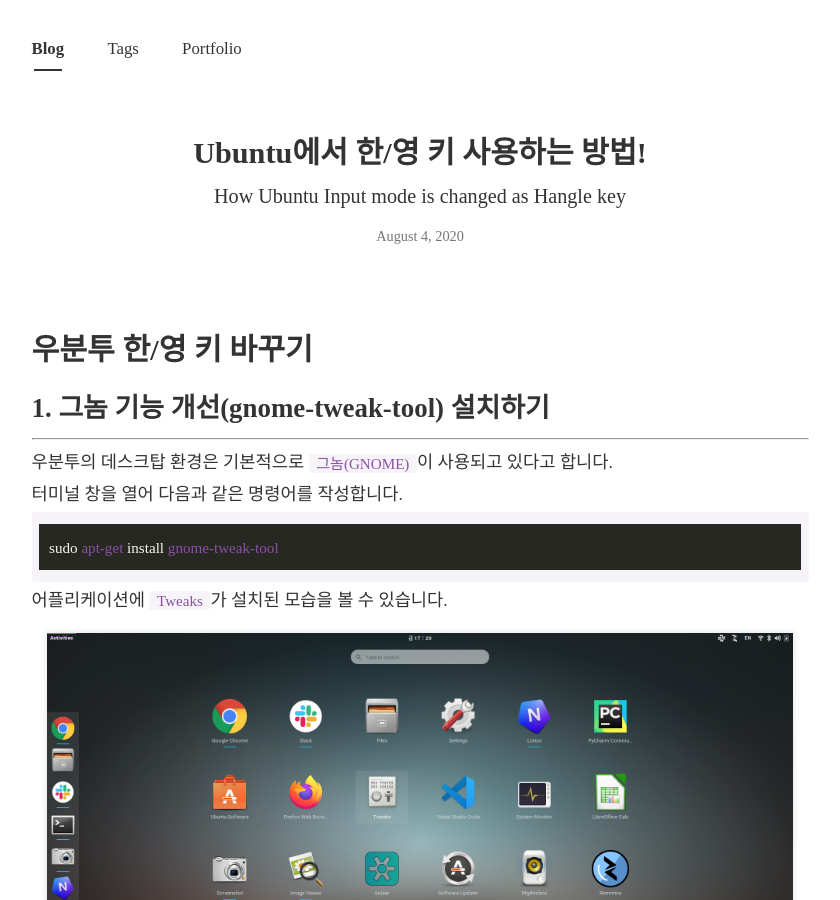
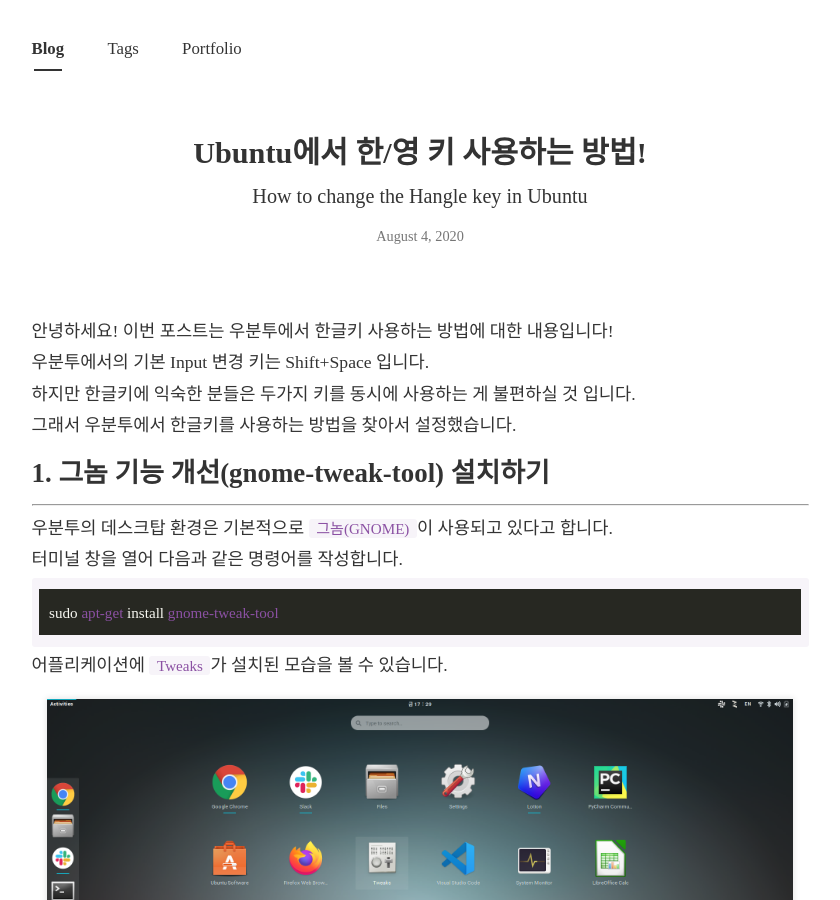
Before and after one commit to PEBpung/PEBpung.github.io, a Jekyll site: the page built from _posts/2020-08-04-ubuntu-hangle-setting.md, in a window 1280 px wide and 900 px high. Shown: the whole window, without its empty margins (220-1060 px from the left). Built offline with Jekyll 4.4.1, drawn with Linux system fonts in a browser that asks for light colours; nearby versions of some CDN libraries; some web fonts are replaced; comment, search, counter and statistics services are not loaded.

Commit message:
Fix hangle post

```diff
--- a/_posts/2020-08-04-ubuntu-hangle-setting.md
+++ b/_posts/2020-08-04-ubuntu-hangle-setting.md
@@ -1,13 +1,20 @@
 ---
 layout: post
 title: "Ubuntu에서 한/영 키 사용하는 방법!"
-subtitle : How Ubuntu Input mode  is changed as Hangle key
+subtitle : How to change the Hangle key in Ubuntu
 tags: [Ubuntu, Hangle, Setting]
 author: Kimin Park
 comments : True
 ---
 
-# 우분투 한/영 키 바꾸기
+안녕하세요! 이번 포스트는 우분투에서 한글키 사용하는 방법에 대한 내용입니다!
+
+우분투에서의 기본 Input 변경 키는 Shift+Space 입니다.
+
+하지만 한글키에 익숙한 분들은 두가지 키를 동시에 사용하는 게 불편하실 것 입니다.
+
+그래서 우분투에서 한글키를 사용하는 방법을 찾아서 설정했습니다.
+
 
 ## 1. 그놈 기능 개선(gnome-tweak-tool) 설치하기
 
```
